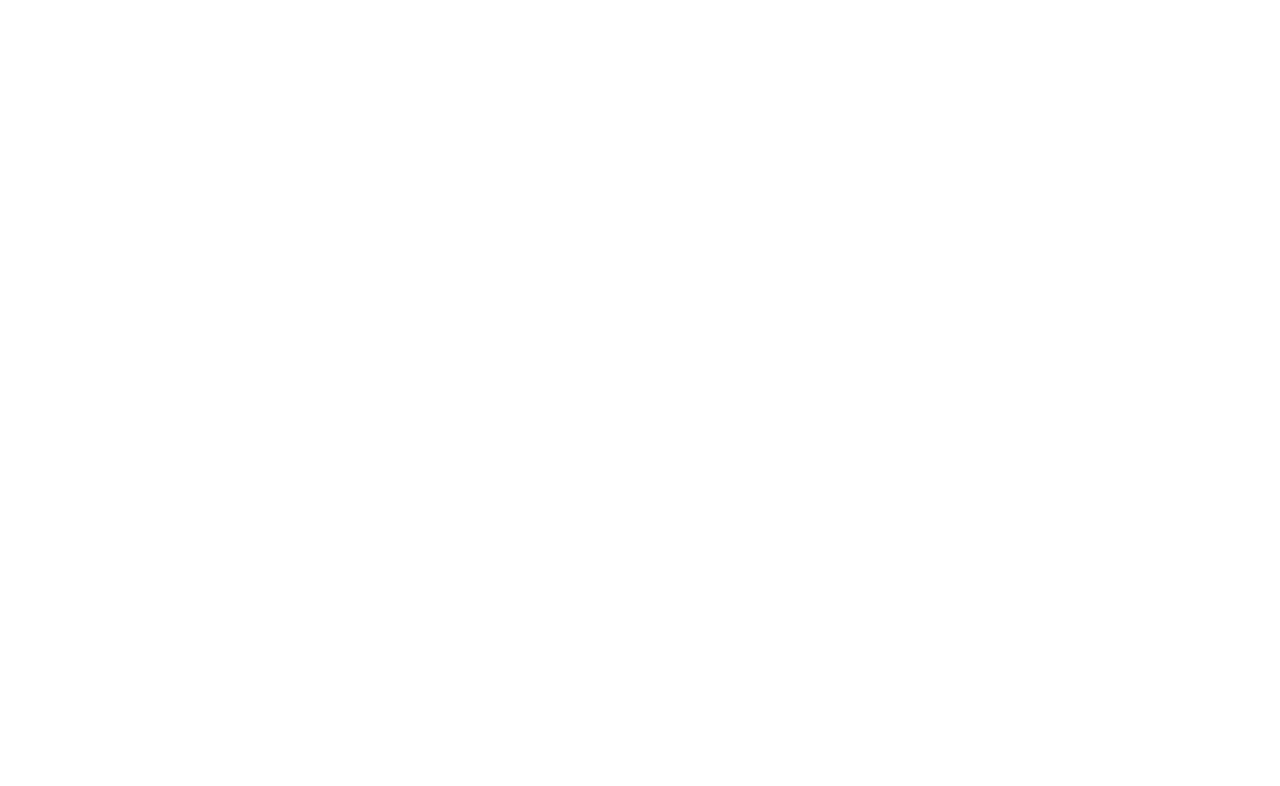
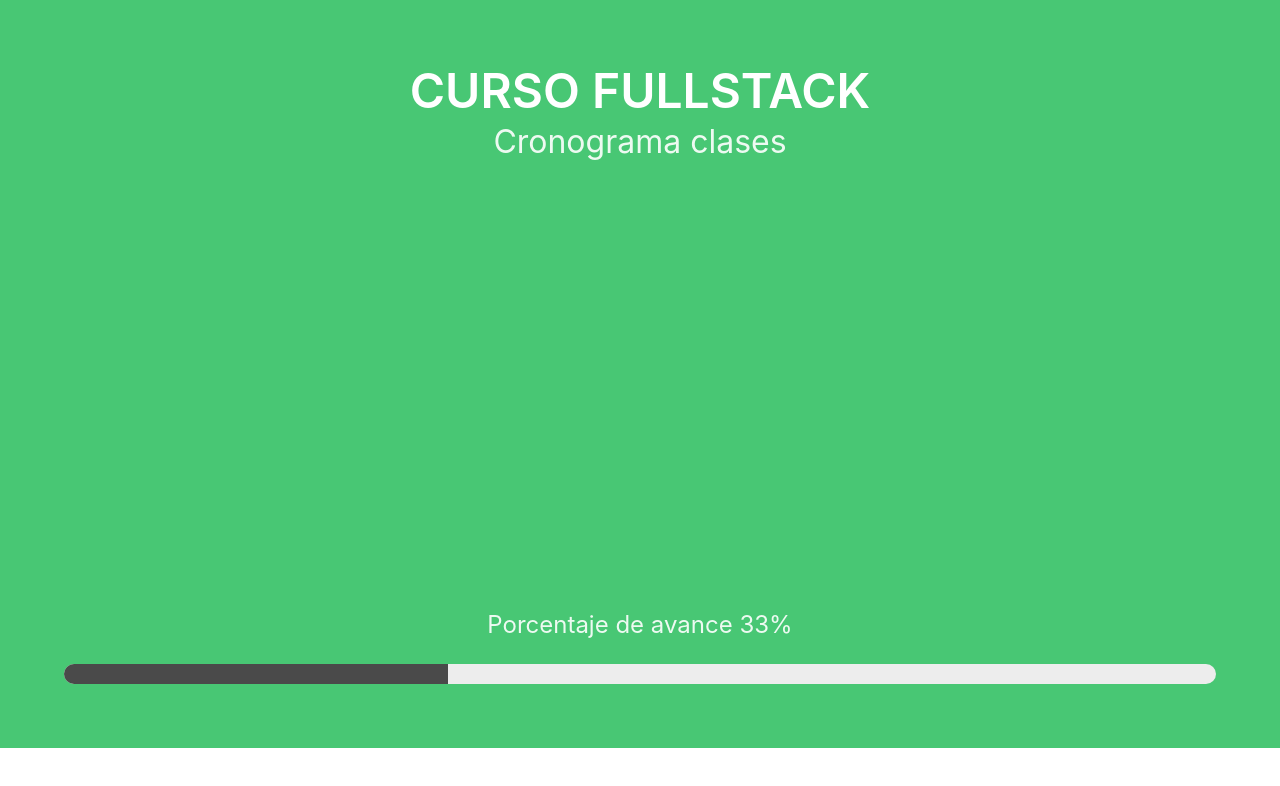
Before and after one commit to mortegac/frenon-layout-bulma, a plain HTML site: page index.html in a window 1280 px wide. Drawn offline with Linux system fonts and the light colour scheme.

Commit message:
feat: add progress bar

```diff
--- /dev/null
+++ b/assets/styles.css
@@ -0,0 +1,3 @@
+.mt-28 {
+  margin-top: 28rem;
+}
--- a/index.html
+++ b/index.html
@@ -6,10 +6,18 @@
     <title>Timeline usando Bulma</title>
     <link rel="stylesheet" href="./assets/bulma/bulma.css">
     <link rel="stylesheet" href="./assets/style-timeline.css">
-
-
+    <link rel="stylesheet" href="./assets/styles.css">
 </head>
 <body>
-
+    <section class="hero is-success is-fullheight-with-navbar">
+        <div class="hero-body">
+          <div class="container has-text-centered">
+            <h1 class="title is-1">CURSO FULLSTACK</h1>
+            <h2 class="subtitle is-3">Cronograma clases</h2>
+            <p class="subtitle is-4 mt-28">Porcentaje de avance 33%</p>
+            <progress class="progress is-medium" value="9" max="27">33%</progress>
+          </div>
+        </div>
+    </section>
 </body>
 </html>
```
